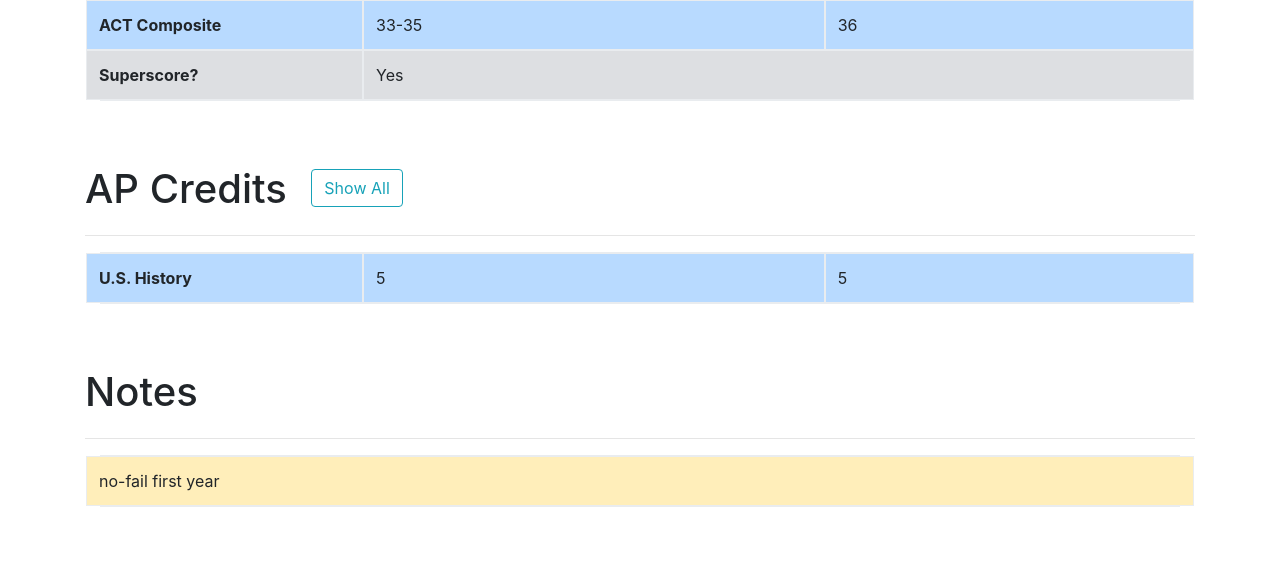
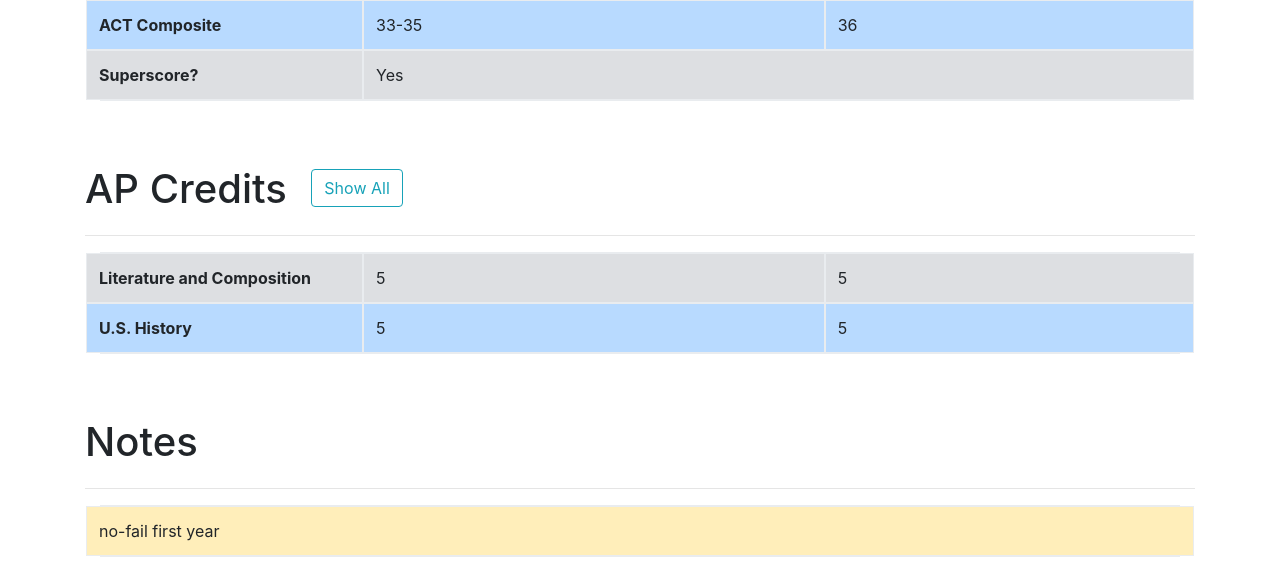
Before and after one commit to TheFirstQuestion/CollegeDataBoard, a Flask app: page /mit in a window 1280 px wide. Shown: the part 1908-2481 px from the top of the page. Before the commit the page ends 2415 px from the top, so only its background shows below. Run offline with Flask 2, Linux system fonts and the light colour scheme; data comes from the database, SQL or seed files in the repository; some libraries are stand-ins or nearby versions.

Commit message:
add new AP scores, update for virtualenv

```diff
--- a/templates/college.html
+++ b/templates/college.html
@@ -159,7 +159,7 @@
         <tr class="row table-primary">
           <th scope="row" class="col-3">Chemistry</th>
           <td class="col-5">{{ data.chem }}</td>
-          <td class="col-4">N/A</td>
+          <td class="col-4">4</td>
         </tr>
         <tr class="row table-secondary">
           <th scope="row" class="col-3">Computer Science A</th>
@@ -169,7 +169,7 @@
         <tr class="row table-primary">
           <th scope="row" class="col-3">Computer Science Principles</th>
           <td class="col-5">{{ data.csp }}</td>
-          <td class="col-4">N/A</td>
+          <td class="col-4">5</td>
         </tr>
         <tr class="row table-secondary">
           <th scope="row" class="col-3">Government</th>
@@ -184,7 +184,7 @@
         <tr class="row table-secondary">
           <th scope="row" class="col-3">Literature and Composition</th>
           <td class="col-5">{{ data.lit }}</td>
-          <td class="col-4">N/A</td>
+          <td class="col-4">5</td>
         </tr>
         <tr class="row table-primary">
           <th scope="row" class="col-3">Macro Economics</th>
@@ -194,7 +194,7 @@
         <tr class="row table-secondary">
           <th scope="row" class="col-3">Physics 1</th>
           <td class="col-5">{{ data.phy1 }}</td>
-          <td class="col-4">N/A</td>
+          <td class="col-4">4</td>
         </tr>
         <tr class="row table-primary">
           <th scope="row" class="col-3">Physics C</th>
```
Also changed, not shown: README.md, 1 other file.
